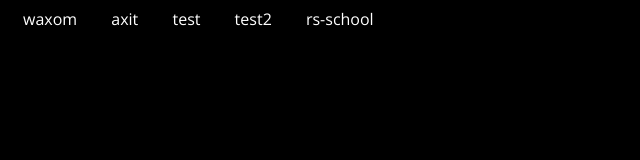
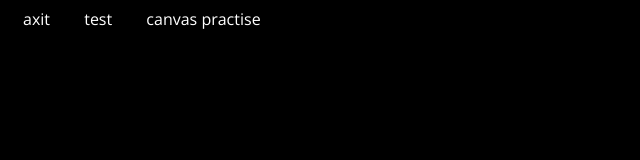
Before and after one commit to zettrix/zettrix.github.io, a plain HTML site: page index.html in a window 1280 px wide. Shown: the whole page, without its empty margins (0-640 px from the left). Drawn offline with nearby package versions, Linux system fonts and the light colour scheme.

Commit message:
update canvas

```diff
--- a/index.html
+++ b/index.html
@@ -6,10 +6,10 @@
 	<link rel="stylesheet" href="css/main.css">
 </head>
 <body>
-	<a class="waxom" href="waxom/index.html">waxom</a>
+	<!--<a class="waxom" href="waxom/index.html">waxom</a>-->
 	<a class="axit" href="axit/index.html">axit</a>
-	<a class="test" href="test/index.html">test</a>
-	<a class="test2" href="test2/index.html">test2</a>
-	<a class="portfolio" href="portfolio/index.html">rs-school</a>
+	<!--<a class="test" href="test/index.html">test</a>-->
+	<a class="test2" href="test2/index.html">test</a>
+	<a class="test2" href="canvasTest/index.html">canvas practise</a>
 </body>
 </html>
```
